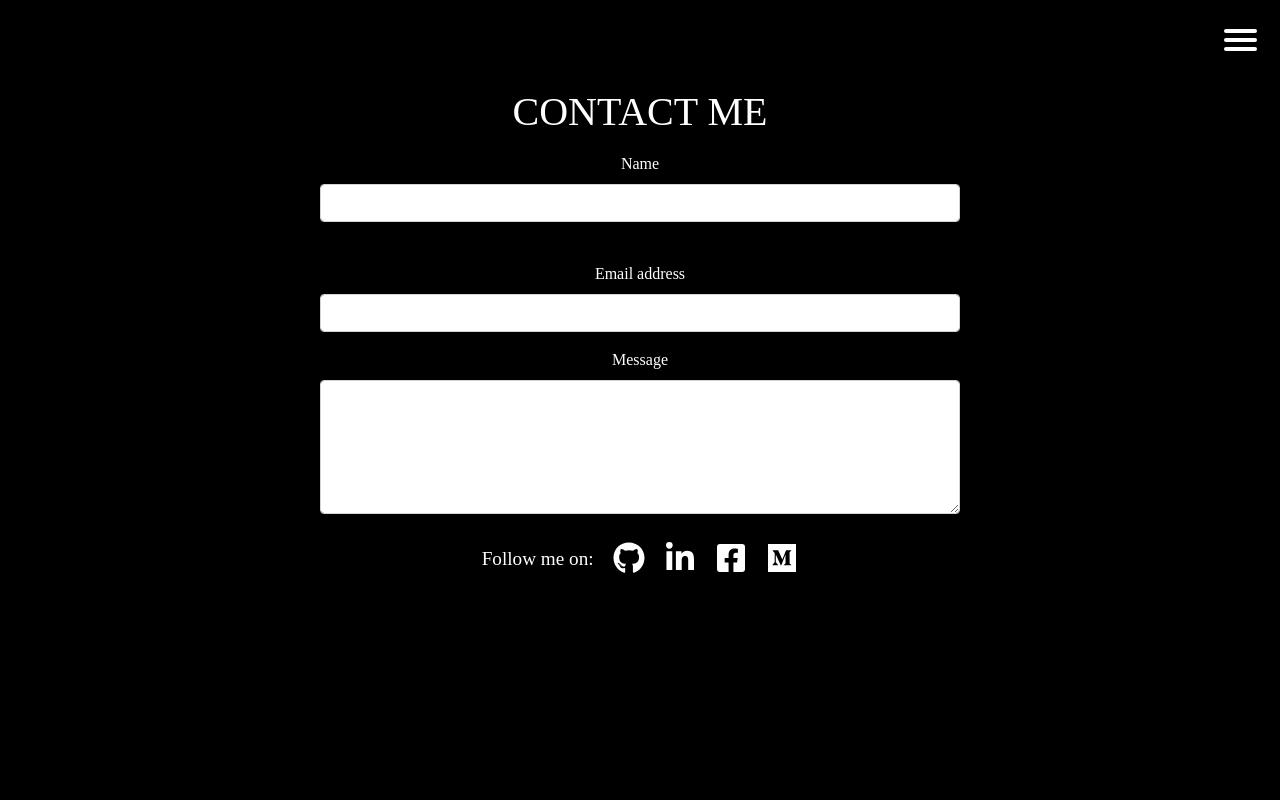
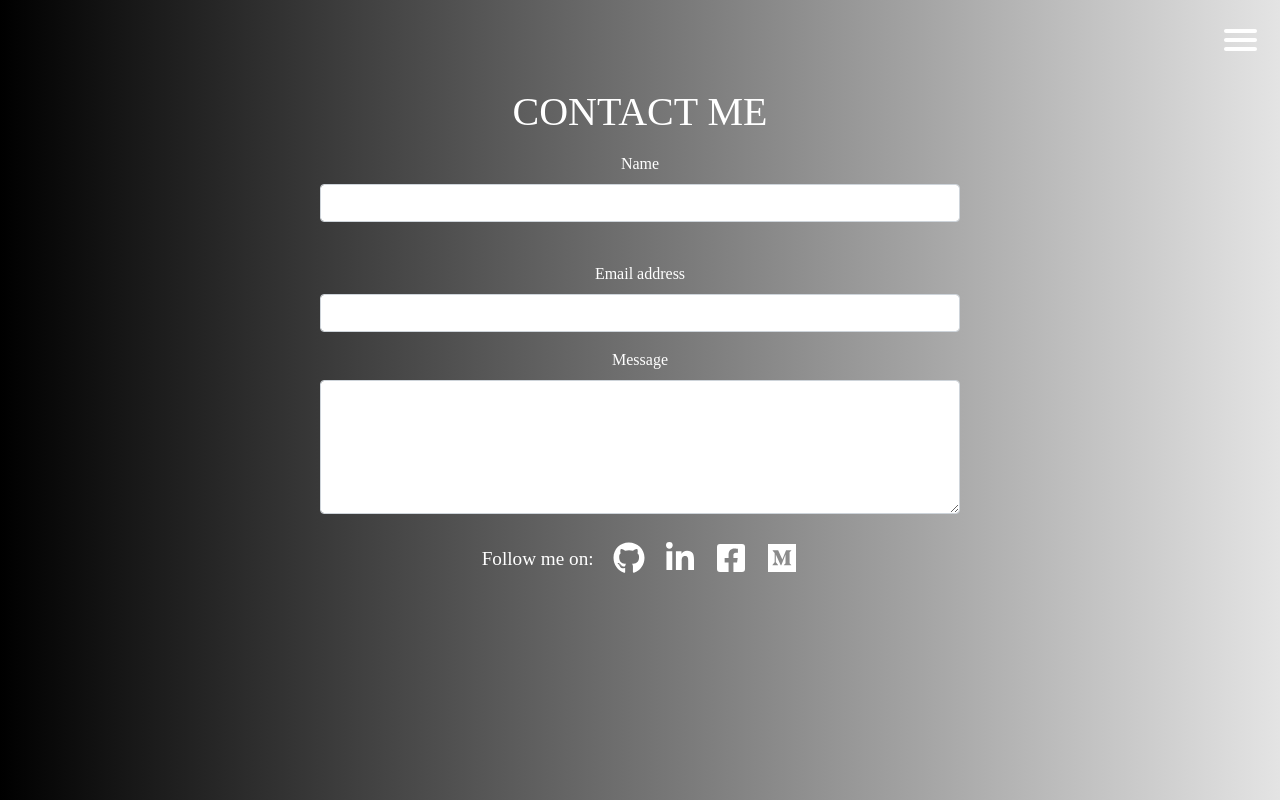
Before and after one commit to Kumar-Ankur/portfolio, a React app: page /contact in a window 1280 px wide. Built offline with nearby package versions, Linux system fonts and the light colour scheme.

Commit message:
update flyout screen and contact page

```diff
--- a/package.json
+++ b/package.json
@@ -2,7 +2,7 @@
   "name": "portfolio",
   "version": "0.1.0",
   "private": true,
-  "homepage": "https://kumar-ankur.github.io/portfolio",
+  "homepage": "https://kumarankur.in/",
   "dependencies": {
     "@testing-library/jest-dom": "^4.2.4",
     "@testing-library/react": "^9.5.0",
--- a/src/component/presentation/ContactView/ContactView.css
+++ b/src/component/presentation/ContactView/ContactView.css
@@ -3,7 +3,7 @@
   height: 100vh;
   overflow: hidden;
   transition: all 0.5s ease-in-out;
-  background: black;
+  background: linear-gradient(to right, black, #e4e4e4);
 }
 
 .contact_box {
--- a/src/component/presentation/ContactView/ContactView.js
+++ b/src/component/presentation/ContactView/ContactView.js
@@ -41,7 +41,7 @@ const ContactView = () => {
       email: email,
       message: message,
     };
-    const CHECK_EMAIL_API = "http://apilayer.net/api/check?";
+    const CHECK_EMAIL_API = "https://apilayer.net/api/check?";
     const ACCESS_KEY = "2a06540672198270e23371cbce03435a";
 
     const URL = `${CHECK_EMAIL_API}access_key=${ACCESS_KEY}&email=${email}&smtp=1&format=1`;
@@ -49,7 +49,7 @@ const ContactView = () => {
       .then((response) => response.json())
       .then((resp) => {
         if (resp.smtp_check) {
-          fetch("http://localhost:3001/send", {
+          fetch("/send", {
             method: "POST",
             body: JSON.stringify(payload),
             headers: {
@@ -94,7 +94,7 @@ const ContactView = () => {
         <div className="contact_box">
           <h1>CONTACT ME</h1>
           <p>{statusMessage}</p>
-          <form id="contact-form" method="POST">
+          <form id="contact-form">
             <div className="form-group">
               <label htmlFor="name">Name</label>
               <input
@@ -143,11 +143,27 @@ const ContactView = () => {
             ) : null}
           </form>
           <div className="follow">
-              Follow me on:
-              <span className="social_icon"><FaGithub /></span>
-              <span className="social_icon"><FaLinkedinIn /></span>
-              <span className="social_icon"><FaFacebookSquare /></span>
-              <span className="social_icon"><FaMedium /></span>
+            Follow me on:
+            <span className="social_icon">
+              <a href="https://github.com/Kumar-Ankur" target="_blank">
+                <FaGithub />
+              </a>
+            </span>
+            <span className="social_icon">
+              <a href="https://www.linkedin.com/in/kumar-ankur-696026b7/" target="_blank">
+                <FaLinkedinIn />
+              </a>
+            </span>
+            <span className="social_icon">
+              <a href="https://www.facebook.com/profile.php?id=100002341914094" target="_blank">
+                <FaFacebookSquare />
+              </a>
+            </span>
+            <span className="social_icon">
+              <a href="https://medium.com/@akakankur81" target="_blank">
+                <FaMedium />
+              </a>
+            </span>
           </div>
         </div>
       </div>
--- a/src/component/presentation/FullScreenOverlay/FullScreenOverlay.js
+++ b/src/component/presentation/FullScreenOverlay/FullScreenOverlay.js
@@ -1,6 +1,6 @@
 import React from "react";
 import "./FullScreenOverlay.css";
-import { Link } from 'react-router-dom';
+import { Link } from "react-router-dom";
 
 const FullScreenOverlay = () => {
   const closeSilder = () => {
@@ -9,6 +9,12 @@ const FullScreenOverlay = () => {
     }
     if (document.getElementById("menuToggle")) {
       document.getElementById("menuToggle").style.display = "block";
+    }
+    if (document.querySelectorAll(".overlay_container")) {
+      const nodeList = document.querySelectorAll(".overlay_container");
+      for (let i = 0; i < nodeList.length; i++) {
+        nodeList[i].style.display = "block";
+      }
     }
   };
 
@@ -19,6 +25,12 @@ const FullScreenOverlay = () => {
     if (document.getElementById("menuToggle")) {
       document.getElementById("menuToggle").style.display = "none";
     }
+    if (document.querySelectorAll(".overlay_container")) {
+      const nodeList = document.querySelectorAll(".overlay_container");
+      for (let i = 0; i < nodeList.length; i++) {
+        nodeList[i].style.display = "none";
+      }
+    }
   };
   return (
     <>
@@ -28,19 +40,19 @@ const FullScreenOverlay = () => {
         </a>
         <div className="overlay-content">
           <Link style={{ textDecoration: "none" }} to="/">
-          <span>Home</span>
+            <span>Home</span>
           </Link>
           <Link style={{ textDecoration: "none" }} to="/about">
-          <span>About Me</span>
+            <span>About Me</span>
           </Link>
           <Link style={{ textDecoration: "none" }} to="/project">
-          <span>Projects</span>
+            <span>Projects</span>
           </Link>
           <Link style={{ textDecoration: "none" }} to="/blog">
-          <span>Blogs</span>
+            <span>Blogs</span>
           </Link>
           <Link style={{ textDecoration: "none" }} to="/contact">
-          <span>Contact Me</span>
+            <span>Contact Me</span>
           </Link>
         </div>
       </div>
```
Also changed, not shown: build/asset-manifest.json, build/index.html, build/service-worker.js, 14 other files.
